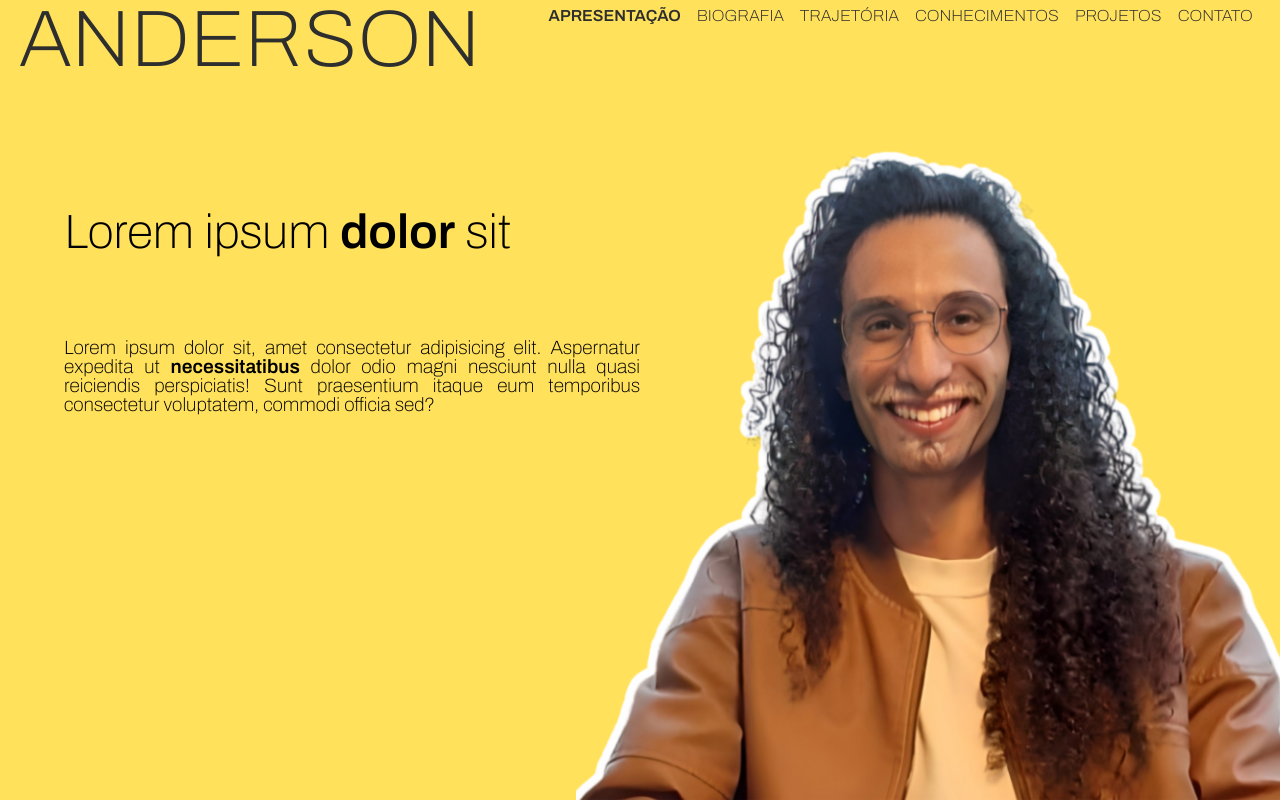
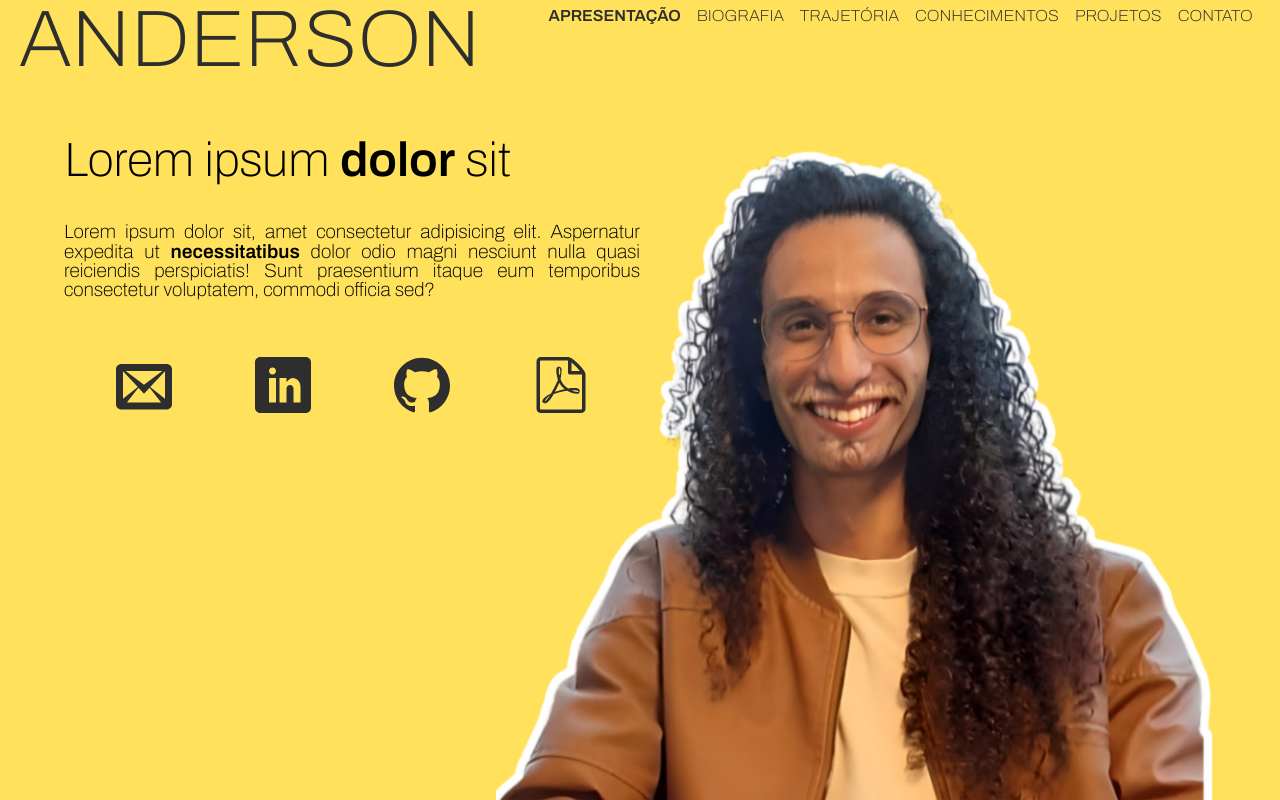
Before and after one commit to anderdot/anderdot.github.io, a plain HTML site: page index.html in a window 1280 px wide. Drawn offline with Linux system fonts and the light colour scheme.

Commit message:
feat: social icons

```diff
--- a/index.html
+++ b/index.html
@@ -35,6 +35,12 @@
                     <b>necessitatibus</b> dolor odio magni nesciunt nulla quasi reiciendis perspiciatis! Sunt
                     praesentium itaque eum temporibus consectetur voluptatem, commodi officia sed?
                 </p>
+                <div class="social">
+                    <a href=""><img src="images\email.svg" alt="Email"></a>
+                    <a href=""><img src="images\linkedin.svg" alt="Linkedin"></a>
+                    <a href=""><img src="images\github.svg" alt="Github"></a>
+                    <a href=""><img src="images\pdf.svg" alt="Curriculum"></a>
+                </div>
                 <img src="images\presentation-anderson.png" alt="Anderson">
             </div>
         </section>
--- a/styles/style.css
+++ b/styles/style.css
@@ -89,7 +89,7 @@ a.active {
     align-items: stretch;
 }
 
-.content img {
+.content img:not(.social img){
     position: absolute;
     bottom: 0;
     object-fit: cover;
@@ -97,24 +97,42 @@ a.active {
     height: auto;
     max-width: 90%;
     max-height: 90%;
-    margin-left: 40%;
+    right: 5%;
 }
 
 .content h1 {
     font-size: 3em;
-    margin-top: 3em;
-    margin-bottom: 0.5em;
+    margin-top: 1.5em;
 }
 
 .content p {
     font-size: 1.2em;
-    margin-top: 3em;
+    margin-top: 2em;
     text-align: justify;
     max-width: 50%;
 }
 
 .content b {
     font-weight: 600;
+}
+
+.social {
+    margin-top: 3em;
+    display: flex;
+    padding: 10px;
+    max-width: 50%;
+    justify-content: space-around;
+}
+
+.social img {
+    width: 3.5em;
+    height: 3.5em;
+    object-fit: cover;
+    transition: transform 0.2s ease-in-out;
+}
+
+.social img:hover {
+    transform: scale(1.3);
 }
 
 ::-webkit-scrollbar {
@@ -181,7 +199,7 @@ a.active {
     }
 
     .content img {
-        margin-left: 0%;
+        margin-left: 0 !important;
     }
 
     .content h1 {
@@ -197,4 +215,8 @@ a.active {
         text-align: justify;
         max-width: 90%;
     }
+
+    .social {
+        min-width: 90%;
+    }
 }
```
Also changed, not shown: images/email.svg (added), images/github.svg (added), images/linkedin.svg (added), images/pdf.svg (added).
